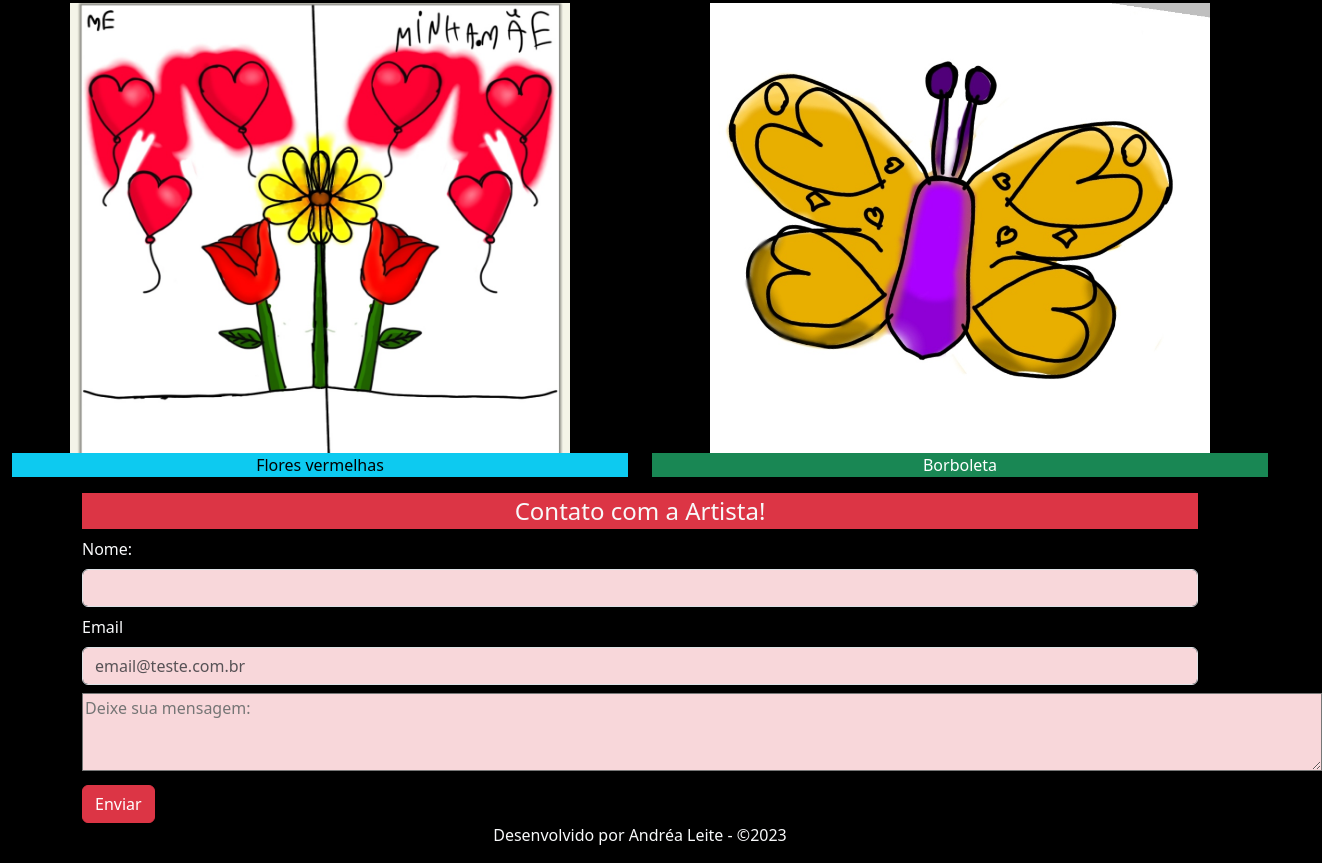
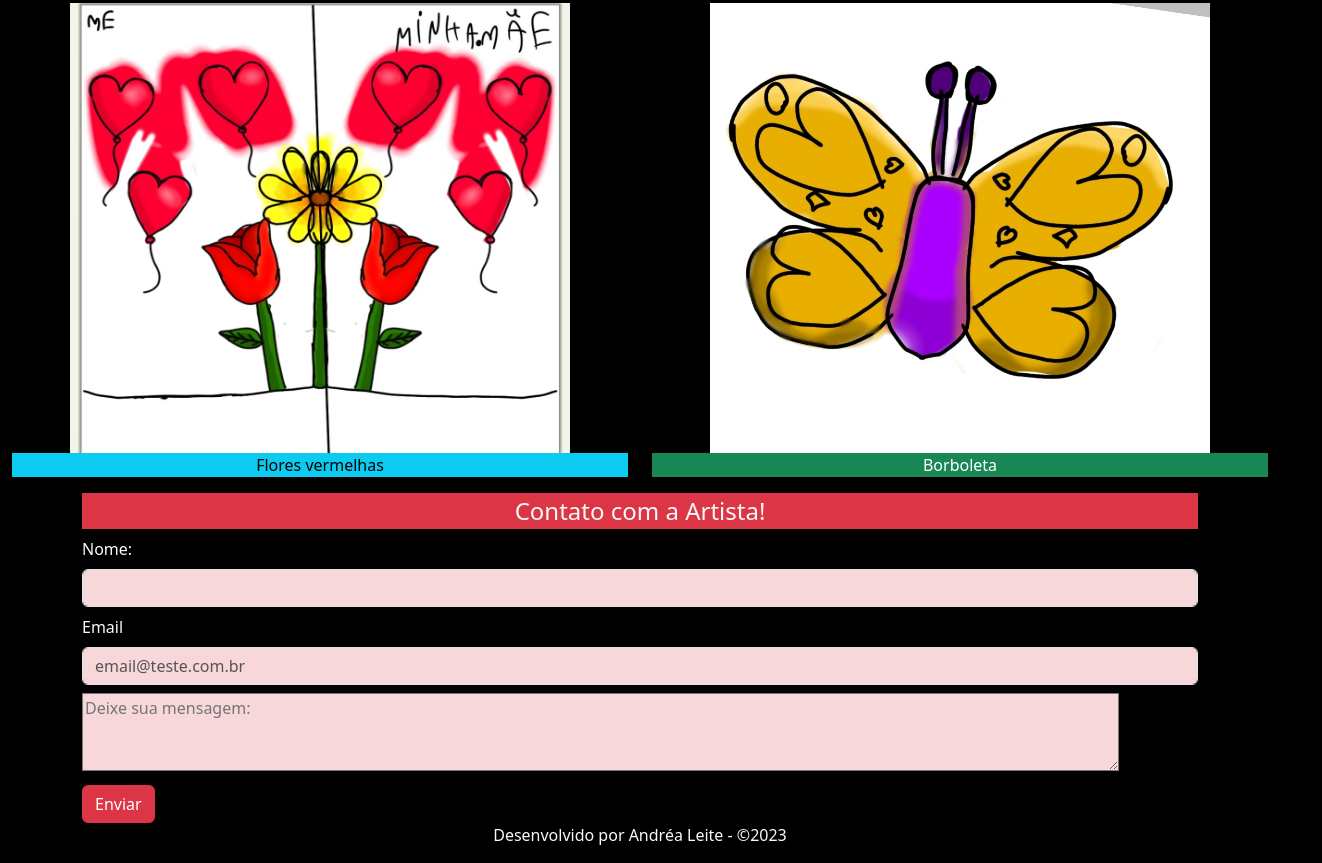
Before and after one commit to andrea-leite/atividadepratica14frontend, a plain HTML site: page index.html in a window 1280 px wide. Shown: the part 866-1729 px from the top of the page, 1322 px wide, since content can reach past the window. Drawn offline with nearby package versions, Linux system fonts and the light colour scheme.

Commit message:
alterando textarea

```diff
--- a/index.html
+++ b/index.html
@@ -74,7 +74,7 @@
                     <input type="email" class="form-control bg-danger-subtle" name="email" placeholder="email@teste.com.br" id="email" />
                 </div>
                 <div class="mb-2">
-                    <textarea class="bg-danger-subtle" name="text" id="" cols="132" rows="3" placeholder="Deixe sua mensagem:"></textarea>
+                    <textarea class="bg-danger-subtle" name="text" id="" cols="110" rows="3" placeholder="Deixe sua mensagem:"></textarea>
                 </div>
                 <button class="btn btn-danger">Enviar</button>
 
```
